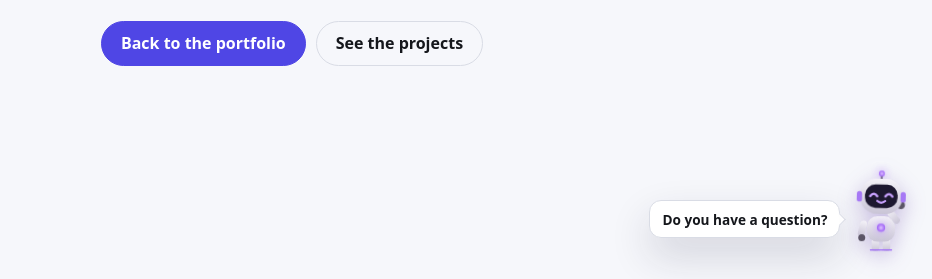
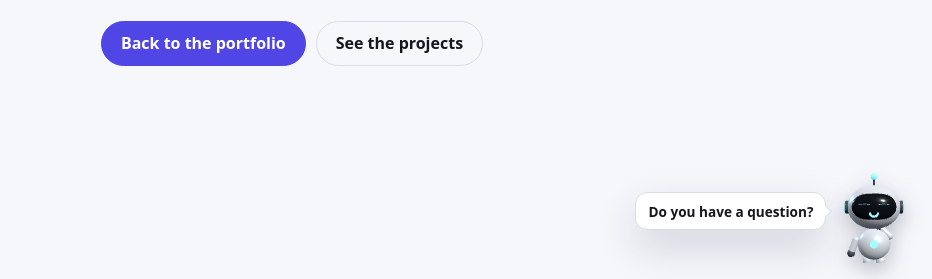
Before and after one commit to aya12bri/AyaBriksine-portfolio, a plain HTML site: page 404.html in a window 1280 px wide. Shown: the part 521-800 px from the top of the page, without its empty margins (348-1280 px from the left). Drawn offline with Linux system fonts and the light colour scheme.

Commit message:
Chatbot mascot in 3D (Three.js): grey robot with steel-blue lights that follows the mouse, floats, blinks and waves; SVG fallback recoloured
Co-Authored-By: Claude Opus 5.5 <noreply@anthropic.com>
Claude-Session: https://claude.ai/code/session_01GZqzBaAmRMFGrvcc5imUCw

```diff
--- a/404.html
+++ b/404.html
@@ -11,8 +11,9 @@
             document.querySelector('base').href = '/AyaBriksine-portfolio/';
         }
     </script>
+    <script type="importmap">{"imports":{"three":"./vendor/three.module.min.js","three/addons/":"./vendor/"}}</script>
     <link rel="icon" type="image/svg+xml" href="logo.svg">
-    <link rel="stylesheet" href="portfolio-chat.css?v=5">
+    <link rel="stylesheet" href="portfolio-chat.css?v=6">
     <style>
         :root {
             --bg: #f6f7fb;
@@ -76,6 +77,6 @@
             <a href="./#projects">See the projects</a>
         </div>
     </main>
-    <script src="portfolio-chat.js?v=5" defer></script>
+    <script src="portfolio-chat.js?v=6" defer></script>
 </body>
 </html>
--- /dev/null
+++ b/chatbot3d.js
@@ -0,0 +1,98 @@
+/* 3D mascot of the chatbot (Three.js, see /vendor).
+   A small grey robot with steel-blue lights: it floats, blinks, waves,
+   and turns its head and body towards the mouse. */
+import * as THREE from 'three';
+
+export function mount(host) {
+    if (!host || host.dataset.ready) return;
+    host.dataset.ready = '1';
+    const W = host.clientWidth || 84, H = host.clientHeight || 100;
+    const renderer = new THREE.WebGLRenderer({ antialias: true, alpha: true });
+    renderer.setPixelRatio(Math.min(devicePixelRatio, 2));
+    renderer.setSize(W, H);
+    renderer.outputColorSpace = THREE.SRGBColorSpace;
+    host.appendChild(renderer.domElement);
+
+    const scene = new THREE.Scene();
+    const camera = new THREE.PerspectiveCamera(30, W / H, 0.1, 50);
+    camera.position.set(0, 0.3, 7.4);
+    scene.add(new THREE.HemisphereLight(0xffffff, 0x5a6470, 2.2));
+    const key = new THREE.DirectionalLight(0xffffff, 2.4); key.position.set(3, 4, 5); scene.add(key);
+    const rim = new THREE.DirectionalLight(0x9cc4e4, 1.6); rim.position.set(-4, 2, -3); scene.add(rim);
+
+    const shell = new THREE.MeshStandardMaterial({ color: 0xd9dde3, roughness: 0.32, metalness: 0.15 });
+    const joint = new THREE.MeshStandardMaterial({ color: 0x4a515c, roughness: 0.5, metalness: 0.3 });
+    const visor = new THREE.MeshStandardMaterial({ color: 0x14181f, roughness: 0.15, metalness: 0.4 });
+    const light = new THREE.MeshStandardMaterial({ color: 0x8fd0ff, emissive: 0x4fb0ff, emissiveIntensity: 1.6, roughness: 0.3 });
+    const mesh = (g, m) => new THREE.Mesh(g, m);
+
+    const robot = new THREE.Group(); scene.add(robot);
+
+    // body, chest light, legs
+    const body = mesh(new THREE.SphereGeometry(0.62, 40, 28), shell); body.scale.set(1, 0.95, 0.85); body.position.y = -0.95; robot.add(body);
+    const chest = mesh(new THREE.CylinderGeometry(0.14, 0.14, 0.08, 28), light); chest.rotation.x = Math.PI / 2; chest.position.set(0, -0.88, 0.52); robot.add(chest);
+    [-0.25, 0.25].forEach(x => {
+        const leg = mesh(new THREE.CapsuleGeometry(0.17, 0.28, 8, 16), shell); leg.position.set(x, -1.72, 0); robot.add(leg);
+        const ring = mesh(new THREE.TorusGeometry(0.17, 0.025, 8, 28), light); ring.rotation.x = Math.PI / 2; ring.position.set(x, -1.95, 0); robot.add(ring);
+    });
+
+    // arms: the right one waves
+    const arm = side => {
+        const g = new THREE.Group(); g.position.set(0.66 * side, -0.72, 0);
+        const a = mesh(new THREE.CapsuleGeometry(0.13, 0.42, 8, 16), shell); a.position.y = -0.3; g.add(a);
+        const hand = mesh(new THREE.SphereGeometry(0.15, 20, 14), joint); hand.position.y = -0.62; g.add(hand);
+        g.rotation.z = 0.35 * side; robot.add(g); return g;
+    };
+    const armL = arm(-1), armR = arm(1);
+
+    // head
+    const head = new THREE.Group(); head.position.y = 0.45; robot.add(head);
+    const skull = mesh(new THREE.SphereGeometry(0.9, 48, 32), shell); skull.scale.set(1.12, 0.92, 0.95); head.add(skull);
+    const face = mesh(new THREE.SphereGeometry(0.72, 48, 32), visor); face.scale.set(1.12, 0.78, 0.55); face.position.z = 0.48; head.add(face);
+    [-1, 1].forEach(s => {
+        const ear = mesh(new THREE.CylinderGeometry(0.24, 0.24, 0.16, 28), joint); ear.rotation.z = Math.PI / 2; ear.position.x = 1.0 * s; head.add(ear);
+        const glow = mesh(new THREE.TorusGeometry(0.17, 0.04, 10, 28), light); glow.rotation.y = Math.PI / 2; glow.position.x = 1.09 * s; head.add(glow);
+    });
+    const stalk = mesh(new THREE.CylinderGeometry(0.04, 0.04, 0.35, 12), joint); stalk.position.y = 0.95; head.add(stalk);
+    const bulb = mesh(new THREE.SphereGeometry(0.13, 20, 14), light); bulb.position.y = 1.16; head.add(bulb);
+
+    // eyes (smiling arcs) and mouth
+    const eyes = new THREE.Group(); eyes.position.set(0, 0.06, 0.88); head.add(eyes);
+    const arc = new THREE.TorusGeometry(0.16, 0.045, 10, 24, Math.PI);
+    [-0.33, 0.33].forEach(x => { const e = mesh(arc, light); e.position.x = x; eyes.add(e); });
+    const mouth = mesh(new THREE.TorusGeometry(0.14, 0.04, 10, 24, Math.PI), light); mouth.rotation.z = Math.PI; mouth.position.set(0, -0.2, 0.86); head.add(mouth);
+
+    // follow the mouse (anywhere on the page)
+    const look = { x: 0, y: 0 }, cur = { x: 0, y: 0 };
+    addEventListener('pointermove', e => {
+        const r = host.getBoundingClientRect();
+        const dx = (e.clientX - (r.left + r.width / 2)) / innerWidth, dy = (e.clientY - (r.top + r.height / 2)) / innerHeight;
+        look.x = Math.max(-1, Math.min(1, dx * 2.2)); look.y = Math.max(-1, Math.min(1, dy * 2.2));
+    }, { passive: true });
+    let excited = 0;
+    host.closest('button')?.addEventListener('pointerenter', () => { excited = 1; });
+    host.closest('button')?.addEventListener('pointerleave', () => { excited = 0; });
+
+    const reduce = matchMedia('(prefers-reduced-motion: reduce)').matches;
+    let visible = true;
+    new IntersectionObserver(es => { visible = es[0].isIntersecting; }).observe(host);
+    const t0 = performance.now();
+    (function frame(now) {
+        if (!host.isConnected) { renderer.dispose(); return; }
+        requestAnimationFrame(frame);
+        if (!visible || document.hidden) return;
+        const t = (now - t0) / 1000;
+        cur.x += (look.x - cur.x) * 0.08; cur.y += (look.y - cur.y) * 0.08;
+        head.rotation.y = cur.x * 0.6; head.rotation.x = cur.y * 0.35;
+        robot.rotation.y = cur.x * 0.25;
+        if (!reduce) {
+            robot.position.y = Math.sin(t * 2) * 0.08;
+            const speed = excited ? 9 : 4, wave = excited || (t % 4) < 1.4;
+            armR.rotation.z = wave ? -2.3 + Math.sin(t * speed) * 0.35 : 0.35;
+            armL.rotation.z = -0.35 - Math.sin(t * 2) * 0.05;
+            const blink = (t % 3.8) < 0.12 ? 0.15 : 1; eyes.scale.y = blink;
+            const pulse = 1.3 + Math.sin(t * 3) * 0.5; light.emissiveIntensity = pulse;
+        }
+        renderer.render(scene, camera);
+    })(t0);
+}
--- a/portfolio-chat.css
+++ b/portfolio-chat.css
@@ -382,8 +382,8 @@
     outline-offset: 2px;
 }
 
-/* ---------- Purple mascot (SVG) ---------- */
-.portfolio-chat-robot { flex: 0 0 70px; width: 70px; height: 88px; filter: drop-shadow(0 6px 10px rgba(90, 50, 160, .28)); }
+/* ---------- Mascot: 3D (chatbot3d.js) with an SVG fallback ---------- */
+.portfolio-chat-robot { flex: 0 0 70px; width: 70px; height: 88px; filter: drop-shadow(0 6px 10px rgba(40, 60, 90, .3)); }
 .portfolio-chat-robot .pm-full { display: block; width: 100%; height: 100%; overflow: visible; animation: pm-float 3.2s ease-in-out infinite; }
 .pm-full .pm-arm-r { transform-box: fill-box; transform-origin: 20% 90%; animation: pm-wave 2.6s ease-in-out infinite; }
 .pm-full .pm-head { transform-box: fill-box; transform-origin: 50% 90%; animation: pm-tilt 6s ease-in-out infinite; }
@@ -396,8 +396,14 @@
 @keyframes pm-wave { 0%, 55%, 100% { transform: rotate(0); } 65% { transform: rotate(-22deg); } 75% { transform: rotate(10deg); } 85% { transform: rotate(-18deg); } }
 @keyframes pm-tilt { 0%, 40%, 100% { transform: rotate(0); } 50% { transform: rotate(-6deg); } 60% { transform: rotate(4deg); } }
 @keyframes pm-blink { 0%, 92%, 100% { transform: scaleY(1); } 95% { transform: scaleY(.1); } }
-@keyframes pm-glow { 0%, 100% { filter: drop-shadow(0 0 2px #b98cff); } 50% { filter: drop-shadow(0 0 7px #b98cff); } }
+@keyframes pm-glow { 0%, 100% { filter: drop-shadow(0 0 2px #6fb6ef); } 50% { filter: drop-shadow(0 0 7px #6fb6ef); } }
 /* avatar in the conversation: the mascot's head */
-.portfolio-chat .portfolio-chat-avatar { padding: 2px; border-color: #c4a8f5; background: linear-gradient(155deg, #f6f1ff, #ddd0f5); }
+.portfolio-chat .portfolio-chat-avatar { padding: 2px; border-color: #9fb7cc; background: linear-gradient(155deg, #f3f6fa, #d3dce6); }
 .portfolio-chat-avatar .pm-mini { display: block; width: 100%; height: 100%; }
 @media (prefers-reduced-motion: reduce) { .pm-full, .pm-full *, .pm-eyes, .pm-antenna, .pm-chest { animation: none !important; } }
+
+.portfolio-chat-robot { flex-basis: 84px; width: 84px; height: 104px; }
+.pm-3d { position: absolute; inset: 0; }
+.pm-3d canvas { display: block; width: 100% !important; height: 100% !important; }
+.portfolio-chat-robot.is-3d .pm-full { visibility: hidden; }
+.portfolio-chat-robot.is-3d { filter: drop-shadow(0 8px 10px rgba(30, 40, 60, .28)); }
--- a/portfolio-chat.js
+++ b/portfolio-chat.js
@@ -20,28 +20,28 @@
     }
 
 
-    // purple mascot, drawn in SVG so its parts can move (float, wave, blink, glowing antenna)
+    // grey mascot, drawn in SVG so its parts can move (float, wave, blink, glowing antenna)
     const mascot = (cls, full) => `<svg class="${cls}" viewBox="${full ? '0 0 120 150' : '14 4 92 78'}" aria-hidden="true">
         <defs>
-            <linearGradient id="pm-shell" x1="0" y1="0" x2="0" y2="1"><stop offset="0" stop-color="#f4f2f8"/><stop offset="1" stop-color="#c9c4d6"/></linearGradient>
-            <radialGradient id="pm-glow"><stop offset="0" stop-color="#e2c8ff"/><stop offset="1" stop-color="#9b5cf6"/></radialGradient>
+            <linearGradient id="pm-shell" x1="0" y1="0" x2="0" y2="1"><stop offset="0" stop-color="#f3f5f8"/><stop offset="1" stop-color="#c3c9d2"/></linearGradient>
+            <radialGradient id="pm-glow"><stop offset="0" stop-color="#cfeaff"/><stop offset="1" stop-color="#4f9bd6"/></radialGradient>
         </defs>
         ${full ? `<g class="pm-legs"><rect x="44" y="118" width="13" height="22" rx="6" fill="url(#pm-shell)"/><rect x="63" y="118" width="13" height="22" rx="6" fill="url(#pm-shell)"/>
-            <path d="M42 138h17M61 138h17" stroke="#a678f5" stroke-width="2.5" stroke-linecap="round"/></g>
-        <g class="pm-arm-l"><rect x="25" y="88" width="12" height="28" rx="6" fill="url(#pm-shell)" transform="rotate(14 31 90)"/><circle cx="27" cy="117" r="6" fill="#5b5566"/></g>
+            <path d="M42 138h17M61 138h17" stroke="#6fa8d6" stroke-width="2.5" stroke-linecap="round"/></g>
+        <g class="pm-arm-l"><rect x="25" y="88" width="12" height="28" rx="6" fill="url(#pm-shell)" transform="rotate(14 31 90)"/><circle cx="27" cy="117" r="6" fill="#4a515c"/></g>
         <rect x="36" y="80" width="48" height="44" rx="18" fill="url(#pm-shell)"/>
         <circle class="pm-chest" cx="60" cy="100" r="7" fill="url(#pm-glow)"/>
-        <g class="pm-arm-r"><rect x="83" y="66" width="12" height="28" rx="6" fill="url(#pm-shell)" transform="rotate(-28 89 92)"/><circle cx="99" cy="64" r="7" fill="#5b5566"/></g>` : ''}
+        <g class="pm-arm-r"><rect x="83" y="66" width="12" height="28" rx="6" fill="url(#pm-shell)" transform="rotate(-28 89 92)"/><circle cx="99" cy="64" r="7" fill="#4a515c"/></g>` : ''}
         <g class="pm-head">
-            <line x1="60" y1="16" x2="60" y2="8" stroke="#5b5566" stroke-width="3" stroke-linecap="round"/>
+            <line x1="60" y1="16" x2="60" y2="8" stroke="#4a515c" stroke-width="3" stroke-linecap="round"/>
             <circle class="pm-antenna" cx="60" cy="7" r="5" fill="url(#pm-glow)"/>
             <rect x="24" y="16" width="72" height="60" rx="28" fill="url(#pm-shell)"/>
-            <rect x="18" y="38" width="9" height="18" rx="4.5" fill="#a678f5"/><rect x="93" y="38" width="9" height="18" rx="4.5" fill="#a678f5"/>
-            <rect x="32" y="26" width="56" height="40" rx="18" fill="#1d1830"/>
-            <g class="pm-eyes" fill="none" stroke="#c9a2ff" stroke-width="4" stroke-linecap="round">
+            <rect x="18" y="38" width="9" height="18" rx="4.5" fill="#6fa8d6"/><rect x="93" y="38" width="9" height="18" rx="4.5" fill="#6fa8d6"/>
+            <rect x="32" y="26" width="56" height="40" rx="18" fill="#14181f"/>
+            <g class="pm-eyes" fill="none" stroke="#8fd0ff" stroke-width="4" stroke-linecap="round">
                 <path d="M41 46q6-8 12 0"/><path d="M67 46q6-8 12 0"/>
             </g>
-            <path class="pm-mouth" d="M53 54q7 6 14 0" fill="none" stroke="#c9a2ff" stroke-width="3.5" stroke-linecap="round"/>
+            <path class="pm-mouth" d="M53 54q7 6 14 0" fill="none" stroke="#8fd0ff" stroke-width="3.5" stroke-linecap="round"/>
         </g>
     </svg>`
     const robotAvatar = `<span class="portfolio-chat-avatar" aria-hidden="true">${mascot('pm-mini', false)}</span>`
@@ -74,6 +74,17 @@
             </footer>
         </dialog>`
     document.body.append(widget)
+    // 3D version of the mascot (Three.js); the SVG stays if WebGL or the module is not available
+    const robotBox = widget.querySelector('.portfolio-chat-robot')
+    if (document.querySelector('script[type="importmap"]') && robotBox) {
+        import('./chatbot3d.js?v=2').then(m => {
+            const box = document.createElement('span')
+            box.className = 'pm-3d'
+            robotBox.append(box)
+            m.mount(box)
+            robotBox.classList.add('is-3d')
+        }).catch(() => {})
+    }
 
     const launch = widget.querySelector('.portfolio-chat-launch')
     const prompt = launch.querySelector('.portfolio-chat-prompt')
```
Also changed, not shown: index.html (+2 -2 lines), project.html (+2 -2 lines).
